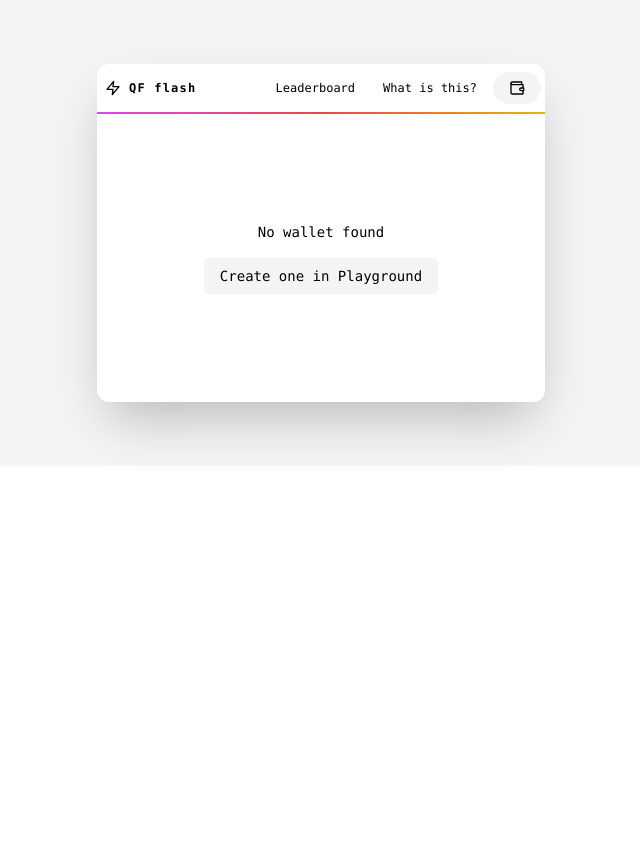
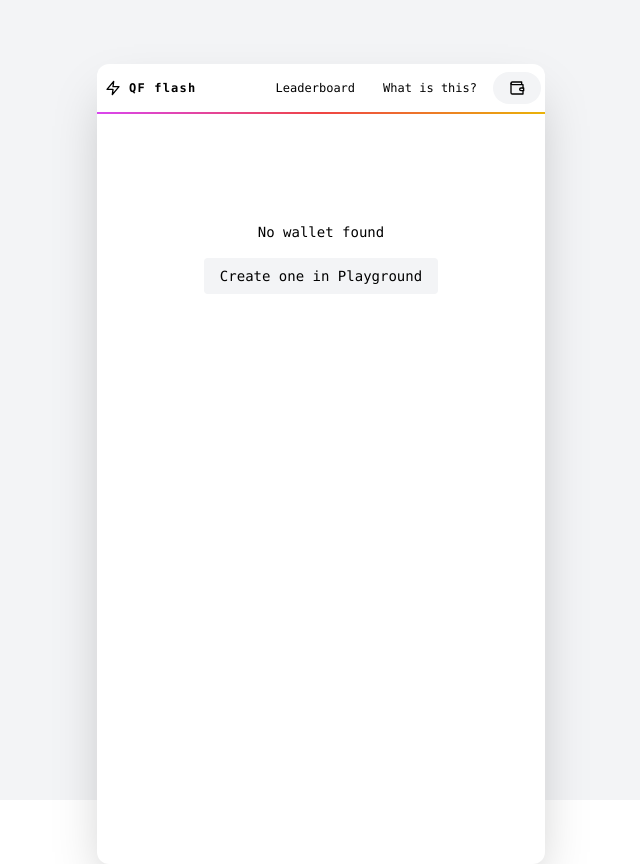
Before and after one commit to supermodularxyz/qf-flash, a Next.js app: page / in a window 1280 px wide. Shown: the whole page, without its empty margins (319-959 px from the left). Before the commit the page ends 800 px from the top, so only its background shows below. Built offline with nearby package versions, Linux system fonts and the light colour scheme; no server answers.

Commit message:
Fix layout

```diff
--- a/src/layouts/BaseLayout.tsx
+++ b/src/layouts/BaseLayout.tsx
@@ -13,7 +13,7 @@ export const BaseLayout = ({ children }: PropsWithChildren) => {
       </Head>
       <main className="h-screen bg-gray-100 font-mono text-sm md:py-16">
         <div
-          className="app container relative mx-auto h-full max-w-md  bg-white md:rounded-xl md:shadow-2xl"
+          className="app container relative mx-auto h-full max-w-md bg-white md:rounded-xl md:shadow-2xl"
           style={{ maxHeight: 851, height: `calc(var(--vh, 1vh) * 100)` }}
         >
           {children}
--- a/src/layouts/Layout.tsx
+++ b/src/layouts/Layout.tsx
@@ -7,6 +7,7 @@ import Link from "next/link";
 import { useRouter } from "next/router";
 import { useWallet } from "providers/WalletProvider";
 import { PropsWithChildren, ReactNode } from "react";
+import { BaseLayout } from "./BaseLayout";
 
 const Logo = () => {
   const isFetching = useIsFetching();
@@ -35,14 +36,7 @@ export const Layout = ({
   const { wallet, isLoading } = useWallet();
 
   return (
-    <>
-      <Head>
-        <title>QF Flash Game</title>
-        <meta name="description" content="QF Flash Game" />
-        <link rel="icon" href="/favicon.ico" />
-      </Head>
-      <main className="h-screen bg-gray-100 font-mono text-sm md:py-16">
-        <div className="container relative mx-auto h-full max-w-md  bg-white md:rounded-xl md:shadow-2xl">
+    <BaseLayout>
       <header className="flex items-center justify-between p-1">
         <Logo />
         <div className="flex items-center gap-1 text-xs">
@@ -74,10 +68,8 @@ export const Layout = ({
           </Alert>
         )}
       </div>
-          <div className="fixed bottom-8 right-8">{wallet && fab}</div>
-        </div>
-      </main>
-    </>
+      <div className="absolute bottom-8 right-8">{wallet && fab}</div>
+    </BaseLayout>
   );
 };
 
```
Lines whose indentation alone changed are shown as unchanged.
